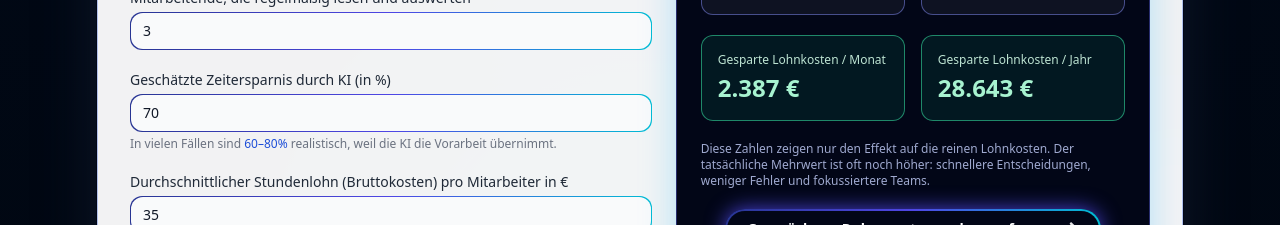
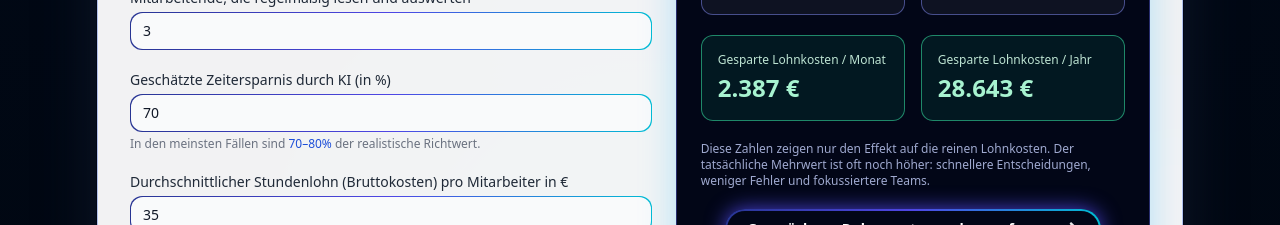
Before and after one commit to Hamsa777/KI-Partner, a React (Vite) app: page / in a window 1280 px wide. Shown: the part 2020-2245 px from the top of the page. Built offline with nearby package versions, Linux system fonts and the light colour scheme.

Commit message:
Aktueller Stand – Widget final

```diff
--- a/src/components/services.jsx
+++ b/src/components/services.jsx
@@ -458,9 +458,9 @@ export default function Services() {
                       />
                     </div>
                     <p className="text-[11px] sm:text-xs text-gray-500">
-                      In vielen Fällen sind{" "}
-                      <span className="font-medium text-[#1d4ed8]">60–80%</span>{" "}
-                      realistisch, weil die KI die Vorarbeit übernimmt.
+                      In den meinsten Fällen sind{" "}
+                      <span className="font-medium text-[#1d4ed8]">70–80%</span>{" "}
+                      der realistische Richtwert.
                     </p>
                   </div>
 
```
